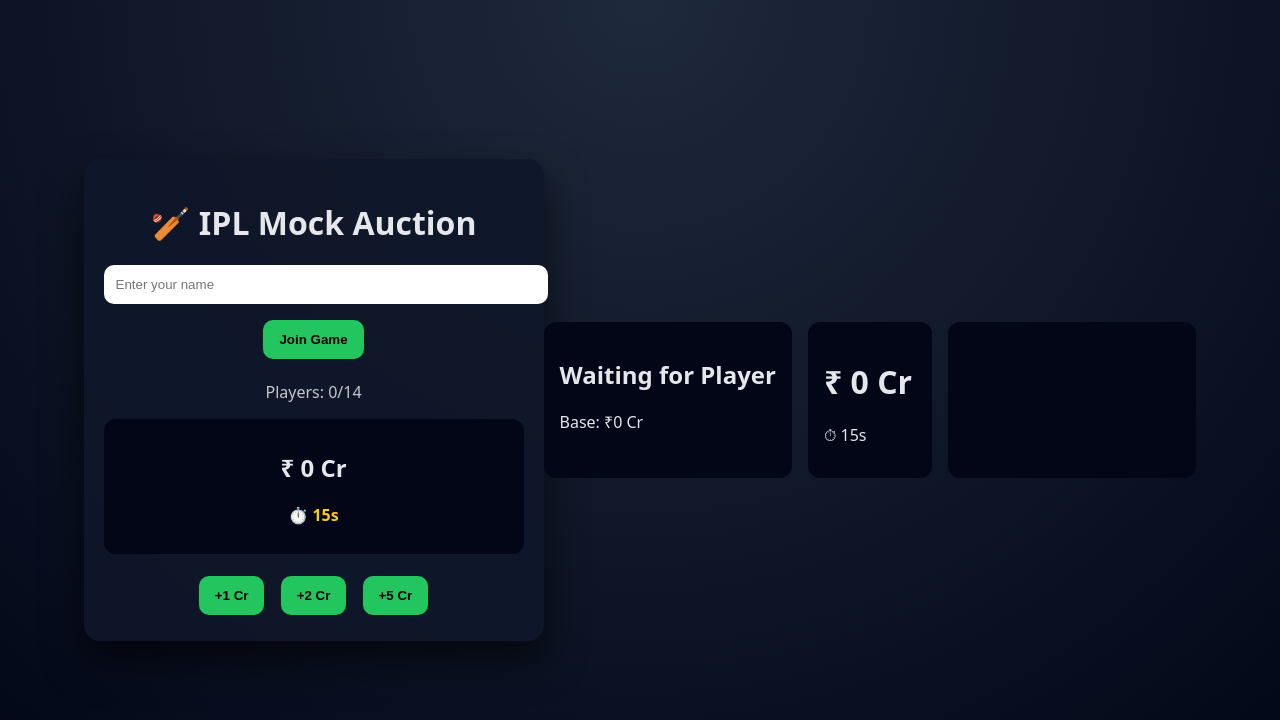
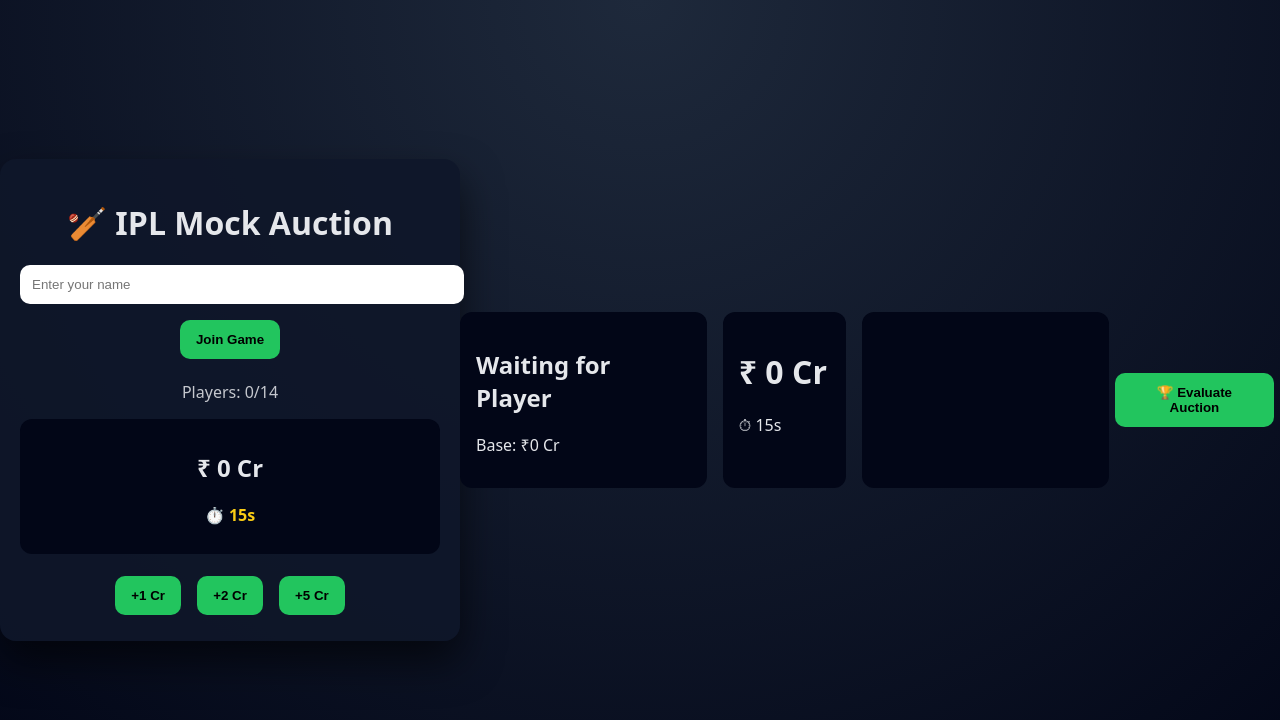
Before and after one commit to sarvezz17/dorokoserver, a plain HTML site: page client/index.html in a window 1280 px wide. Drawn offline with nearby package versions, Linux system fonts and the light colour scheme; no server answers.

Commit message:
Update index.html

```diff
--- a/client/index.html
+++ b/client/index.html
@@ -51,3 +51,6 @@
     <!-- Teams appear here -->
   </div>
 </div>
+<button onclick="evaluateAuction(currentRoom)">
+  🏆 Evaluate Auction
+</button>
```
